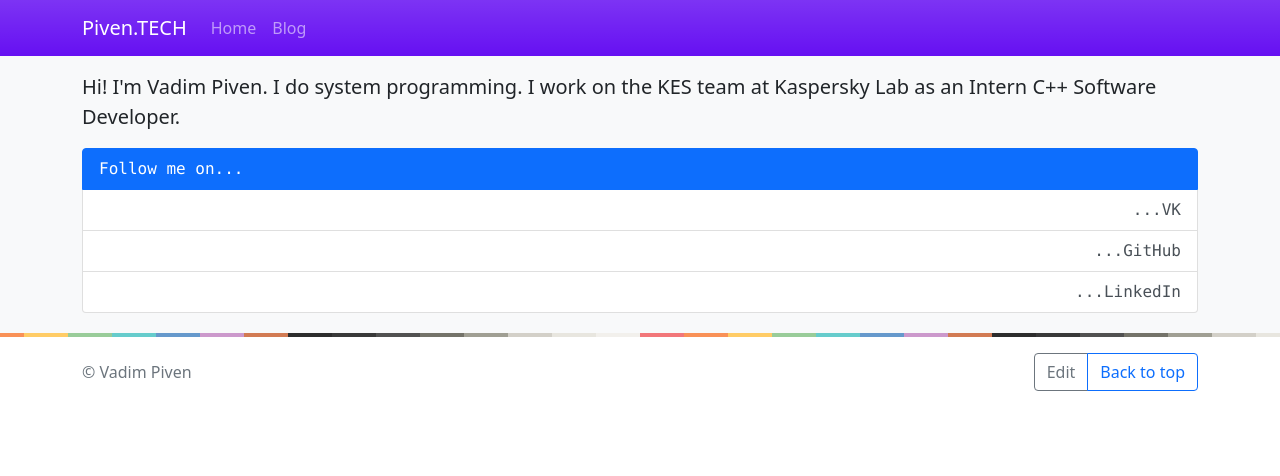
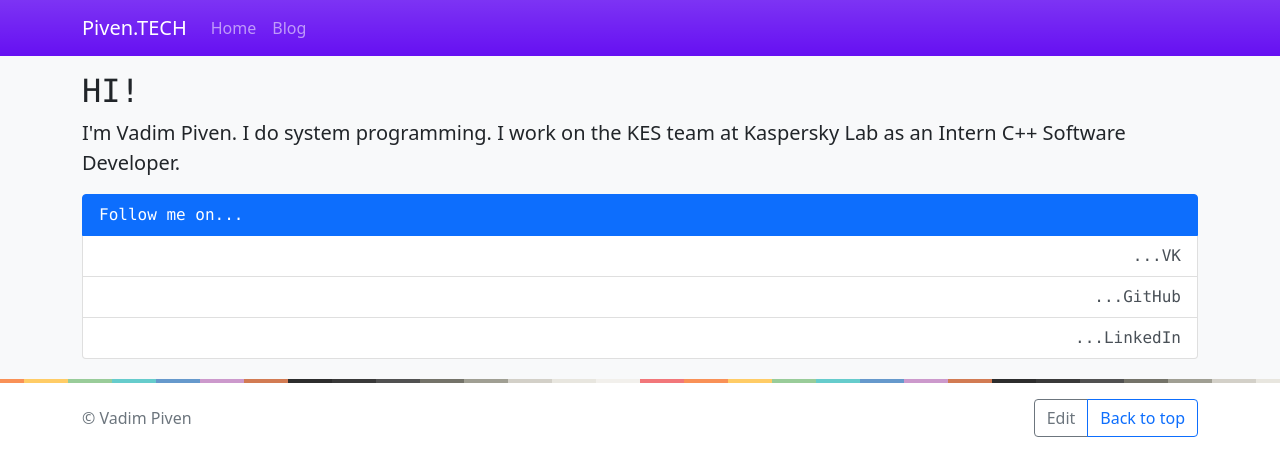
Before and after one commit to vadimpiven/vadimpiven, a Jekyll site: the page built from index.html, in a window 1280 px wide. Shown: the top 476 px of the page. Built offline with Jekyll 4.4.1, drawn with Linux system fonts in a browser that asks for light colours.

Commit message:
Update index.html

```diff
--- a/index.html
+++ b/index.html
@@ -2,8 +2,10 @@
 layout: default
 title: Piven.TECH
 ---
+<h2 class="font-monospace">HI!</h2>
+
 <p class="lead">
-  Hi! I'm Vadim Piven. I do system programming. I work on the KES team at Kaspersky Lab as an Intern C++ Software Developer.
+  I'm Vadim Piven. I do system programming. I work on the KES team at Kaspersky Lab as an Intern C++ Software Developer.
 </p>
 
 <div class="list-group mb-3 font-monospace">
```
